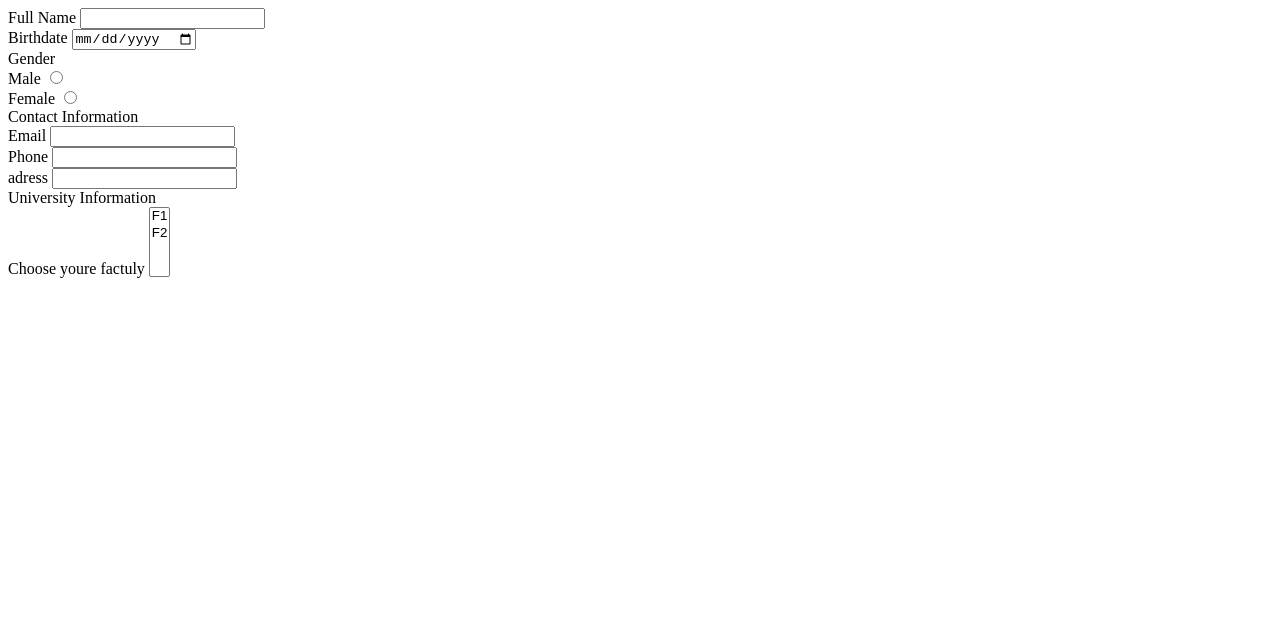
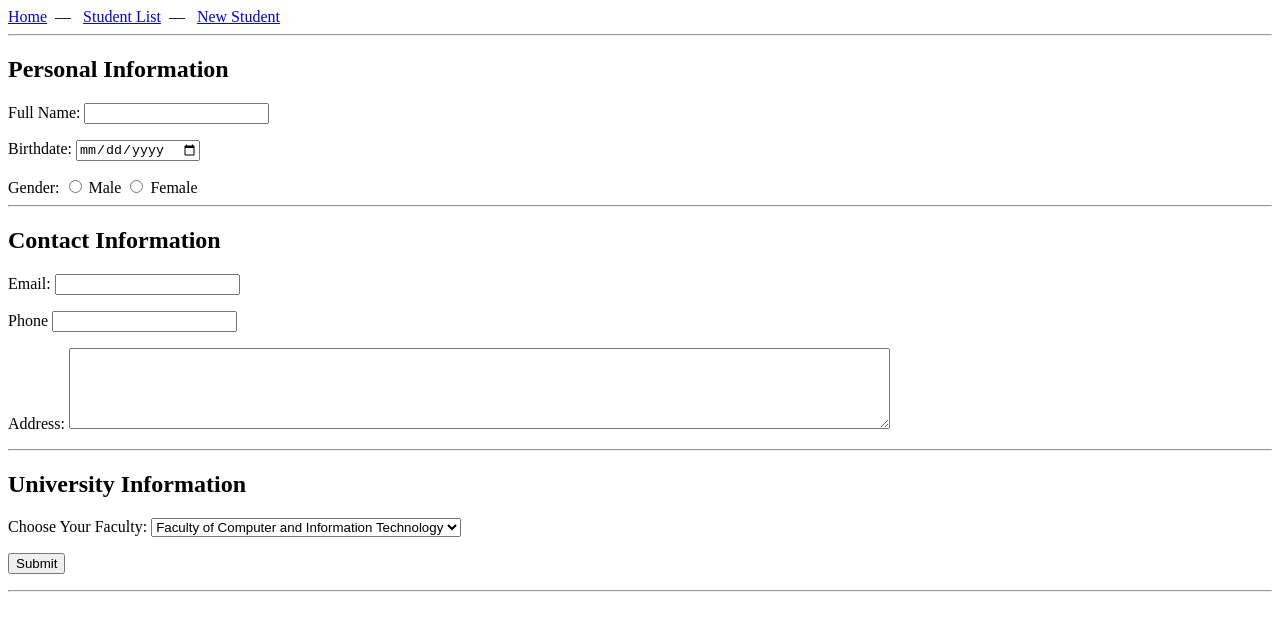
Before and after one commit to youssrahassann/test, a plain HTML site: page newstudent.html in a window 1280 px wide. Drawn offline with Linux system fonts and the light colour scheme.

Commit message:
Add files via upload

```diff
--- a/newstudent.html
+++ b/newstudent.html
@@ -1,61 +1,74 @@
-<form action="results.html" method="GET" enctype="multipart/form-data">
-    <div>
-      <label for="name">Full Name</label>
-      <input type="text" name="name" id="name" required>
 
-    </div>
+<html>
+
+  <head>
+    <title>New Student</title>
+  </head>
+
+<body>
+  <a href="index.html" target="_self">Home</a>&nbsp;&nbsp;&mdash;&nbsp;&nbsp;
+    <a href="studentlist.html" target="_self">Student List</a>&nbsp;&nbsp;&mdash;&nbsp;&nbsp;
+    <a href="newstudent.html" target="_self">New Student</a>
 
 
-    <label for="date">Birthdate</label>
-    <input type="date" name="date" id="date" min="2019-06-10">
-  </div>
+<form action="#" method="GET" >
 
+<hr/>
+<h2>Personal Information </h2>
 
+      <label>
+        Full Name:
+      <input type="text" name="txtfullname" >
+    </label>
+  <p>
+    <label>
+      Birthdate:
+    <input type="date" name="txtbirthdate" >
+  </label>
+</p>
+      <label>
+        Gender:
+      <input type="radio" name="gender"  value="male">
+      Male
+      <input type="radio" name="gender"  value="female">
+      Female
+    </label>
+<hr/>
+  <h2>Contact Information</h2>
+  <p>
+    <label>
+      Email:
+    <input type="email" name="email"  required>
+    </label>
+  </p>
+<p>
+    <label >
+      Phone
+      <input type="tel" name="phone">
+    </label>
+  </p>
+<p>
+  <label>
+    Address:
+    <textarea rows="5" cols="100" name="txtaddress" ></textarea>
+  </label>
+  </p>
+    <hr/>
+  <h2>University Information</h2>
+  <p>
+  <label>
+Choose Your Faculty:
+<select name="faculty">
+<option value="f1">Faculty of Computer and Information Technology
+</option>
+<option value="f2">Faculty 2
+</option>
+</select>
+  </label>
+</p>
+  <input type="submit">
+</form>
+</body>
+  </html>
 
-
-  <div>
-    Gender
-    <div>
-      <label for="male">Male</label>
-      <input type="radio" name="gender" id="male" value="male">
-    </div>
-    <div>
-      <label for="female">Female</label>
-      <input type="radio" name="gender" id="female" value="female">
-    </div>
-  </div>
-
-
-  <div>
-  Contact Information
-  <div>
-  <div>
-    <label for="email">Email</label>
-    <input type="email" name="email" id="email" required>
-  </div>
-
-
-
-
-  <div>
-    <label for="phone">Phone</label>
-    <input type="tel" name="phone" id="phone">
-  </div>
-
-  <div>
-    <label for="adress">adress</label>
-    <input type="adress" name="adress" id="adress">
-  </div>
-
-</form>
-
-<div>
-  University Information
-<div>
-  <label for="universityinformation">Choose youre factuly</label>
-  <select name="universityinformation" id=universityinformation"" multiple>
-    <option value="F1">F1</option>
-    <option label="F2" value="F2"></option>
-  </select>
-</div>
-<div>
+      <hr/>
```
Also changed, not shown: index.html (+14 -2 lines), studentlist.html (+5 -5 lines).
